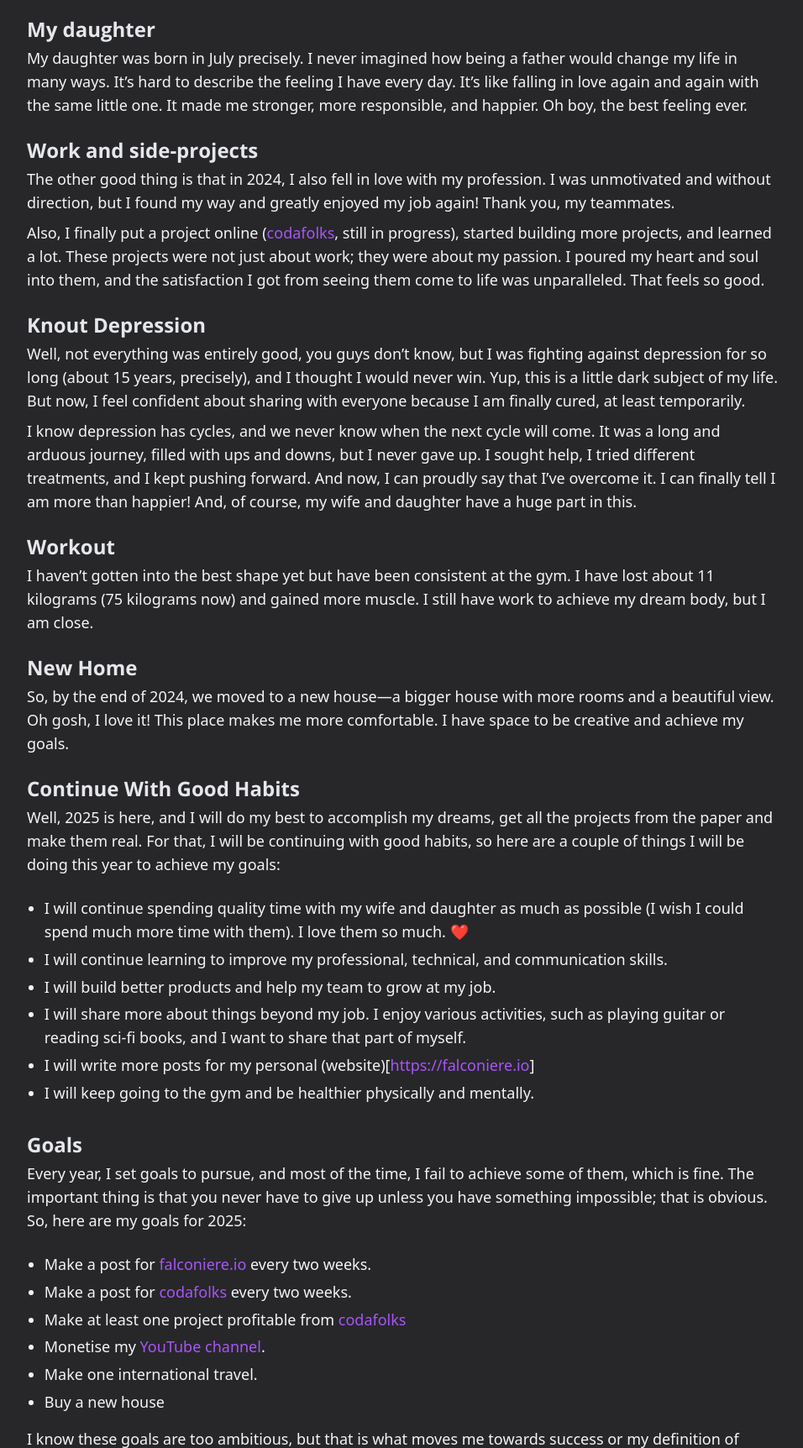
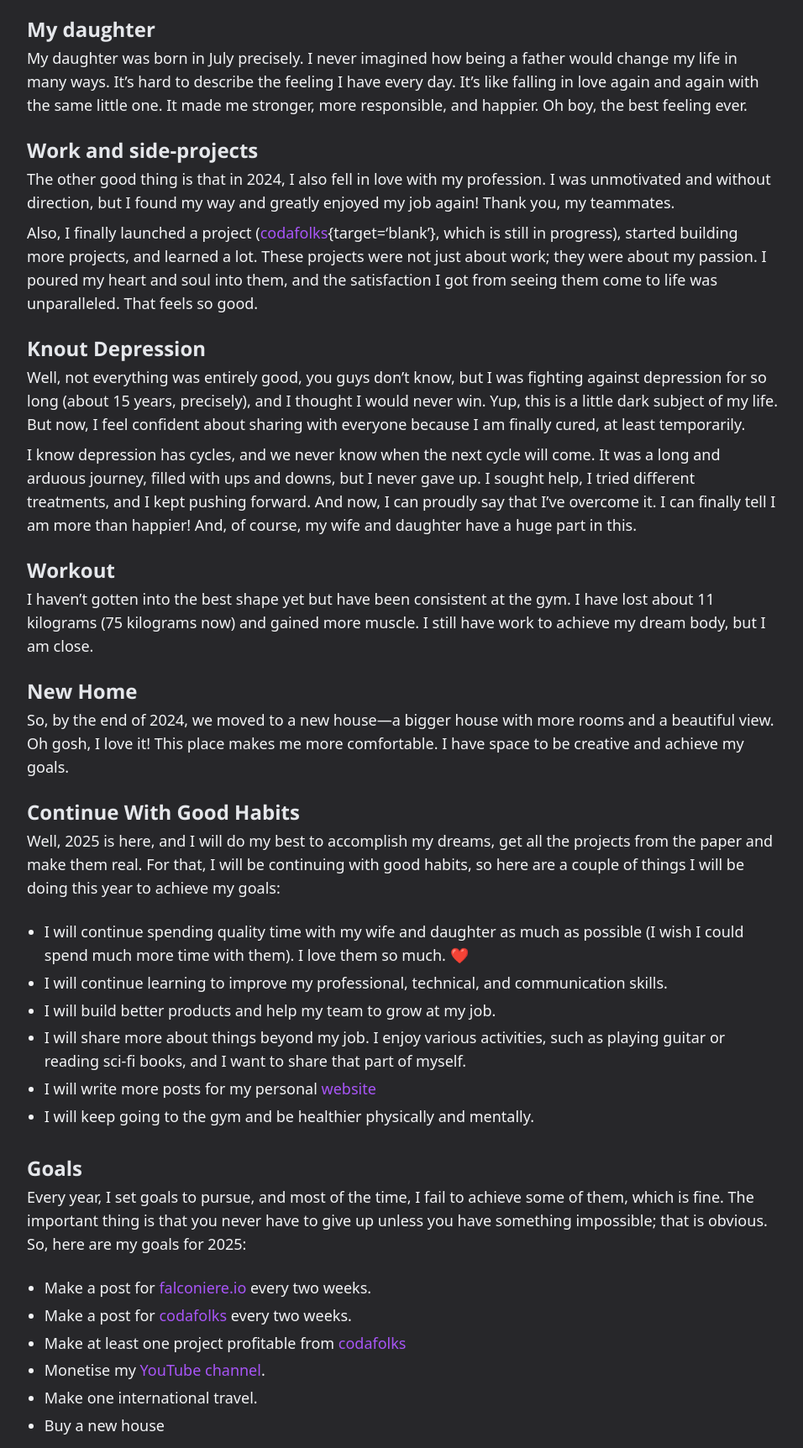
Before and after one commit to Falconiere/falconiere.io, an Astro site: page /blog/posts/oh-boy-here-we-go-again-highlights-of-my-2024-and-the-next-goals in a window 1280 px wide. Shown: the part 717-2441 px from the top of the page at 84% size, without its empty margins (160-1116 px from the left). Built offline with nearby package versions, Linux system fonts and the light colour scheme; Astro itself is replaced by a stand-in of ours.

Commit message:
chore: sync changes (blog & assets) on Thu Jan  9 07:33:26 UTC 2025

```diff
--- a/src/pages/blog/posts/oh-boy-here-we-go-again-highlights-of-my-2024-and-the-next-goals.md
+++ b/src/pages/blog/posts/oh-boy-here-we-go-again-highlights-of-my-2024-and-the-next-goals.md
@@ -14,15 +14,14 @@ My daughter was born in July precisely. I never imagined how being a father woul
 #### Work and side-projects
 The other good thing is that in 2024, I also fell in love with my profession. I was unmotivated and without direction, but I found my way and greatly enjoyed my job again! Thank you, my teammates.
 
-Also, I finally put a project online ([codafolks](codafolks.com), still in progress), started building more projects, and learned a lot. These projects were not just about work; they were about my passion. I poured my heart and soul into them, and the satisfaction I got from seeing them come to life was unparalleled. That feels so good.
+Also, I finally launched a project ([codafolks](https://codafolks.com){target='blank'}, which is still in progress), started building more projects, and learned a lot. These projects were not just about work; they were about my passion. I poured my heart and soul into them, and the satisfaction I got from seeing them come to life was unparalleled. That feels so good.
+
 #### Knout Depression
 Well, not everything was entirely good, you guys don't know, but I was fighting against depression for so long (about 15 years, precisely), and I thought I would never win. Yup, this is a little dark subject of my life. But now, I feel confident about sharing with everyone because I am finally cured, at least temporarily.
 
 I know depression has cycles, and we never know when the next cycle will come. It was a long and arduous journey, filled with ups and downs, but I never gave up. I sought help, I tried different treatments, and I kept pushing forward. And now, I can proudly say that I've overcome it.  I can finally tell I am more than happier! And, of course, my wife and daughter have a huge part in this.
-
 #### Workout
 I haven't gotten into the best shape yet but have been consistent at the gym. I have lost about 11 kilograms (75 kilograms now) and gained more muscle. I still have work to achieve my dream body, but I am close.
-
 #### New Home
 So, by the end of 2024, we moved to a new house—a bigger house with more rooms and a beautiful view. Oh gosh, I love it! This place makes me more comfortable. I have space to be creative and achieve my goals.
 #### Continue With Good Habits
@@ -32,9 +31,8 @@ Well, 2025 is here, and I will do my best to accomplish my dreams, get all the p
 * I will continue learning to improve my professional, technical, and communication skills.
 * I will build better products and help my team to grow at my job.
 * I will share more about things beyond my job. I enjoy various activities, such as playing guitar or reading sci-fi books, and I want to share that part of myself.
-* I will write more posts for my personal (website)[https://falconiere.io]
+* I will write more posts for my personal [website](https://falconiere.io)
 * I will keep going to the gym and be healthier physically and mentally.
-
 #### Goals
 Every year, I set goals to pursue, and most of the time, I fail to achieve some of them, which is fine. The important thing is that you never have to give up unless you have something impossible; that is obvious.  So, here are my goals for 2025:
 
@@ -46,5 +44,4 @@ Every year, I set goals to pursue, and most of the time, I fail to achieve some
 * Buy a new house
 
 I know these goals are too ambitious, but that is what moves me towards success or my definition of success.
-
 I could write much more about my projects and personal life in the post, but I will do it later. If you reach out, please let me know what you think. See ya ✌🏽
```
